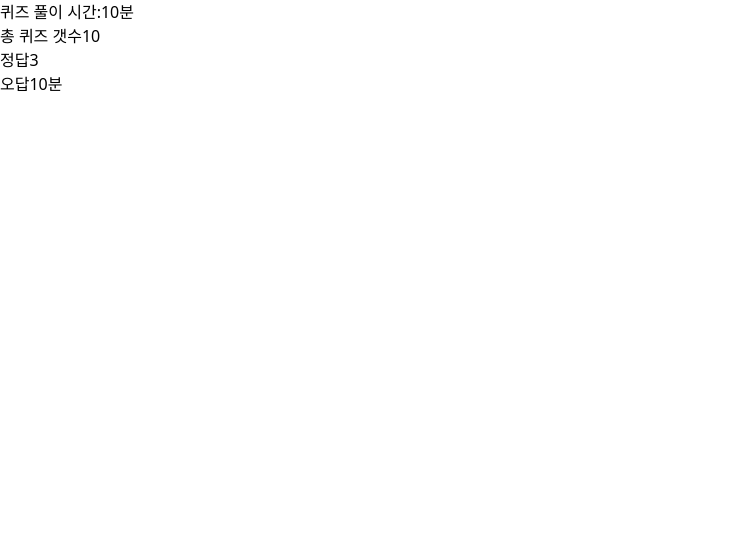
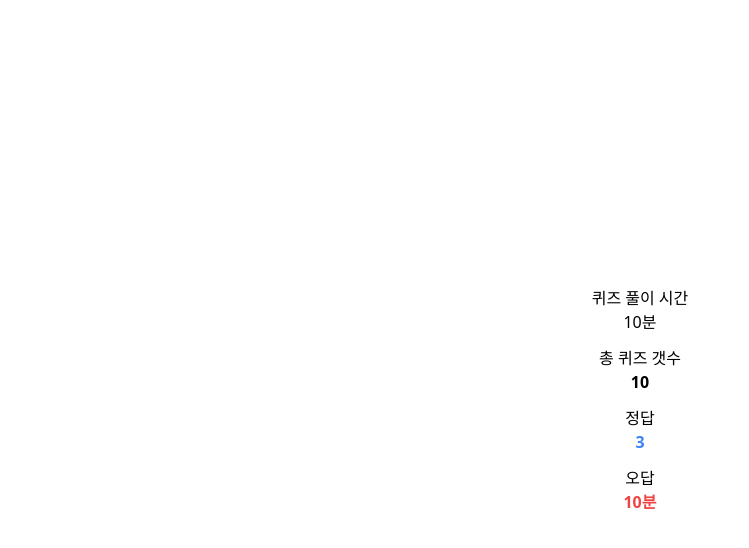
Before and after one commit to kangyongseok/quiz-app, a Next.js app: page /quizResult in a window 1280 px wide. Shown: the top 548 px of the page, without its empty margins (0-749 px from the left). Built offline with nearby package versions, Linux system fonts and the light colour scheme.

Commit message:
design: 퀴즈 결과 페이지 스타일 추가

```diff
--- a/src/pages/quizResult/index.tsx
+++ b/src/pages/quizResult/index.tsx
@@ -2,22 +2,24 @@ import React from 'react'
 
 function QuizResult() {
   return (
+    <div className='flex_screen_center'>
+      <div className="text-center flex flex-col gap-3">
         <div>
-      <div className='flex'>
-        <p>퀴즈 풀이 시간: </p>
+          <p>퀴즈 풀이 시간</p>
           <p>10분</p>
         </div>
-      <div className='flex'>
+        <div>
           <p>총 퀴즈 갯수</p>
-        <p>10</p>
+          <p className='font-bold'>10</p>
         </div>
-      <div className='flex'>
+        <div>
           <p>정답</p>
-        <p>3</p>
+          <p className="text-blue-500 font-bold">3</p>
         </div>
-      <div className='flex'>
+        <div>
           <p>오답</p>
-        <p>10분</p>
+          <p className="text-red-500 font-bold">10분</p>
+        </div>
       </div>
     </div>
   )
```
Lines whose indentation alone changed are shown as unchanged.
